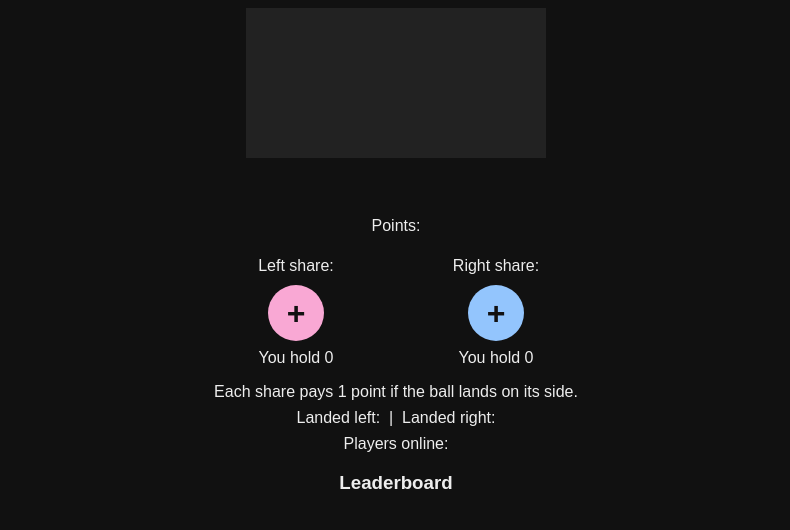
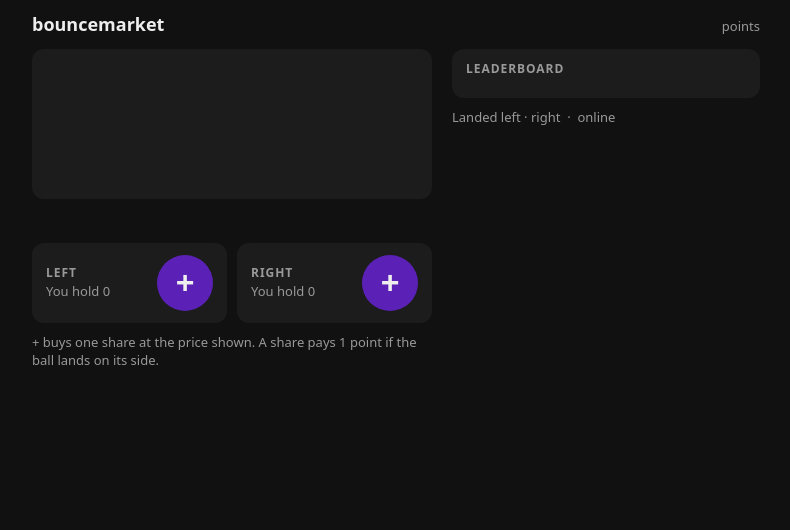
Before and after one commit to Minh-Anh/bouncemarket, a plain HTML site: page index.html in a window 1280 px wide. Shown: the whole page, without its empty margins (244-1034 px from the left). Drawn offline with Linux system fonts and the light colour scheme; no server answers.

Commit message:
UI updates

```diff
--- a/index.html
+++ b/index.html
@@ -6,66 +6,134 @@
   <meta name="viewport" content="width=device-width, initial-scale=1">
   <title>bouncemarket</title>
   <style>
-    body { font-family: sans-serif; text-align: center; background: #111; color: #eee; margin: 8px; }
-    p { margin: 8px 0; }
+    /* The whole palette: yellow as the accent, deep purple for the buy buttons, and three greys. */
+    :root {
+      --background: #111;
+      --panel: #1c1c1c;
+      --text: #eee;
+      --muted: #999;
+      --accent: #fc3;
+      --buy: #5b21b6;
+    }
+    * { box-sizing: border-box; }
+    [hidden] { display: none !important; }  /* without this, a display rule below would un-hide a hidden element */
+    body {
+      margin: 0; background: var(--background); color: var(--text);
+      font: 15px/1.4 system-ui, sans-serif;
+      font-variant-numeric: tabular-nums;  /* digits all the same width, so numbers don't jiggle as they change */
+    }
+    h1, h2, p { margin: 0; }
+    h1 { font-size: 18px; }
+    h2, .label { font-size: 12px; font-weight: bold; letter-spacing: 0.08em; text-transform: uppercase; color: var(--muted); }
+    .muted { color: var(--muted); font-size: 13px; }
+    .panel { background: var(--panel); border-radius: 12px; padding: 12px 14px; }
+
+    /* Top bar: the title on the left, this player's name and points on the right. */
+    #page { max-width: 760px; margin: 0 auto; padding: 0 16px 24px; }
+    header { display: flex; justify-content: space-between; align-items: baseline; padding: 12px 0; }
+    #points { font-size: 18px; font-weight: bold; color: var(--accent); }
+
+    /* Two columns side by side: the game, then the leaderboard taking the space that is left.
+       On a narrow screen the leaderboard doesn't fit beside the game, so it wraps underneath. */
+    main { display: flex; flex-wrap: wrap; justify-content: center; align-items: flex-start; gap: 20px; }
+    #game { flex: 0 1 400px; display: grid; gap: 10px; }
+    #sidebar { flex: 1 1 260px; display: grid; gap: 10px; }
+
     /* The board shrinks to fit a small screen, keeping its shape, and never takes more than
-       half the screen's height, so the bet buttons stay in view below it. */
-    canvas { background: #222; display: block; margin: 0 auto; max-width: 100%; max-height: 50dvh; }
-    #bets { display: flex; max-width: 400px; margin: 0 auto; }
-    .side { flex: 1; }
+       half the screen's height, so the buy buttons stay in view below it. */
+    #board { padding: 0; }
+    canvas { display: block; margin: 0 auto; max-width: 100%; max-height: 50dvh; }
+
+    /* The two halves sit on one line when there is room, and stack on a narrow phone. */
+    #status-line { display: flex; flex-wrap: wrap; justify-content: space-between; align-items: baseline; column-gap: 12px; font-size: 17px; }
+    #status { font-weight: bold; color: var(--accent); }
+    #countdown { color: var(--muted); }
+
+    /* One panel per side: its price and our holding on the left, its buy button on the right. */
+    #market { display: grid; grid-template-columns: 1fr 1fr; gap: 10px; }
+    .side { display: flex; justify-content: space-between; align-items: center; }
+    .price { font-size: 30px; font-weight: bold; line-height: 1.2; }
     .side button {
       width: 56px; height: 56px; border: none; border-radius: 50%;
-      font-size: 32px; font-weight: bold; color: #111; cursor: pointer;
+      font-size: 32px; font-weight: bold; color: var(--text); background: var(--buy); cursor: pointer;
       touch-action: manipulation;  /* stops a quick double tap from zooming the page */
     }
     .side button:active { transform: scale(0.9); }
     .side button:disabled { opacity: 0.3; cursor: default; }
-    .side .price { font-size: 22px; font-weight: bold; }
-    #left-side button { background: #f9a8d4; }
-    #right-side button { background: #93c5fd; }
-    /* Room for two lines, so the page doesn't jump when a long message wraps on a phone. */
-    #message { font-size: 18px; font-weight: bold; color: #fc3; min-height: 2.4em; }
-    #name, #claim button { font-size: 16px; padding: 6px 10px; border-radius: 8px; border: none; }
-    #name { width: 11em; }
-    #claim button { background: #fc3; color: #111; font-weight: bold; cursor: pointer; }
-    #leaderboard { display: inline-block; text-align: left; margin: 0; }
-    #leaderboard .me { color: #fc3; font-weight: bold; }
+
+    #claim { display: flex; gap: 8px; flex-wrap: wrap; margin-top: 8px; }
+    #name, #claim button { font: inherit; padding: 6px 10px; border-radius: 8px; border: none; }
+    #name { flex: 1; min-width: 0; }
+    #claim button { background: var(--accent); color: #111; font-weight: bold; cursor: pointer; }
+    #claim-error { width: 100%; }
+
+    /* Each row: its rank (added by the browser), the name, and the points pushed to the right. */
+    #leaderboard { margin: 8px 0 0; padding-left: 24px; }
+    #leaderboard li { padding: 3px 0; }
+    #leaderboard .points { float: right; font-weight: bold; }
+    #leaderboard .me { color: var(--accent); }
   </style>
 </head>
 <body>
-  <canvas id="canvas"></canvas>
-  <p id="message">&nbsp;</p>
-  <p>Points: <span id="points"></span></p>
-  <div id="bets">
-    <div class="side" id="left-side">
-      <p>Left share: <span class="price" id="price-left"></span></p>
+<div id="page">
+  <header>
+    <h1>bouncemarket</h1>
+    <p><span class="muted" id="my-name"></span> &nbsp;<span id="points"></span> <span class="muted">points</span></p>
+  </header>
+
+  <main>
+    <section id="game">
+      <div class="panel" id="board"><canvas id="canvas"></canvas></div>
+
+      <div id="status-line">
+        <span id="status">&nbsp;</span>
+        <span id="countdown"></span>
+      </div>
+
+      <div id="market">
+        <div class="side panel" id="left-side">
+          <div>
+            <p class="label">Left</p>
+            <p class="price" id="price-left"></p>
+            <p class="muted">You hold <span id="shares-left">0</span></p>
+          </div>
           <button data-side="left">+</button>
-      <p>You hold <span id="shares-left">0</span></p>
         </div>
-    <div class="side" id="right-side">
-      <p>Right share: <span class="price" id="price-right"></span></p>
+        <div class="side panel" id="right-side">
+          <div>
+            <p class="label">Right</p>
+            <p class="price" id="price-right"></p>
+            <p class="muted">You hold <span id="shares-right">0</span></p>
+          </div>
           <button data-side="right">+</button>
-      <p>You hold <span id="shares-right">0</span></p>
         </div>
       </div>
-  <p>Each share pays 1 point if the ball lands on its side.</p>
-  <p>Landed left: <span id="left"></span> &nbsp;|&nbsp; Landed right: <span id="right"></span></p>
-  <p>Players online: <span id="online"></span></p>
 
+      <p class="muted">+ buys one share at the price shown. A share pays 1 point if the ball lands on its side.</p>
+    </section>
+
+    <section id="sidebar">
+      <div class="panel">
+        <h2>Leaderboard</h2>
         <!-- Shown until this player has claimed a name. -->
         <form id="claim" hidden>
           <input id="name" maxlength="16" placeholder="Your name" autocomplete="off">
-    <button>Join the leaderboard</button>
-    <p id="claim-error"></p>
+          <button>Join</button>
+          <p class="muted" id="claim-error"></p>
         </form>
-  <p id="playing-as" hidden>Playing as <b id="my-name"></b></p>
-  <h3>Leaderboard</h3>
         <ol id="leaderboard"></ol>
+      </div>
+      <p class="muted">
+        Landed left <span id="left"></span> · right <span id="right"></span>
+        &nbsp;·&nbsp; <span id="online"></span> online
+      </p>
+    </section>
+  </main>
+</div>
 
   <script>
     const canvas = document.getElementById("canvas");
     const ctx = canvas.getContext("2d");
-    const message = document.getElementById("message");
     const FPS = 60;  // the ball moves one frame every 1/60 second
     let board;
     let game = null;  // the latest public message: the state of the shared game
@@ -110,8 +178,7 @@
 
       // Offer the name form until we have a name, then show the name instead.
       document.getElementById("claim").hidden = me.name !== null;
-      document.getElementById("playing-as").hidden = me.name === null;
-      document.getElementById("my-name").textContent = me.name;
+      document.getElementById("my-name").textContent = me.name || "Guest";
 
       // A share can be bought while betting is open, if we can afford its price.
       for (const buyButton of document.querySelectorAll(".side button")) {
@@ -122,16 +189,17 @@
         buyButton.disabled = !game.betting_open || price > me.points;
       }
 
+      // The status line: what is happening on the left, and the countdown on the right.
+      let status = "Waiting for the first drop";
       if (game.dropping) {
-        message.textContent = game.betting_open ? "Betting is open" : "Betting closed";
-      } else {
-        let text = `Next drop in ${Math.ceil(game.seconds_to_drop)}`;
-        if (game.last_bucket) {
+        status = game.betting_open ? "Betting open" : "Betting closed";
+      } else if (game.last_bucket) {
         const sign = me.last_won > 0 ? "+" : "";
-          text = `Landed ${game.last_bucket}: ${sign}${me.last_won} points. ` + text;
+        status = `Landed ${game.last_bucket} · ${sign}${me.last_won} points`;
       }
-        message.textContent = text;
-      }
+      document.getElementById("status").textContent = status;
+      document.getElementById("countdown").textContent =
+        game.dropping ? "" : `Next drop in ${Math.ceil(game.seconds_to_drop)}s`;
     }
 
     // Each plus button asks the server to buy one share on its side at the current price.
@@ -171,7 +239,12 @@
     function showLeaderboard() {
       const rows = leaderboard.map((entry) => {
         const row = document.createElement("li");
-        row.textContent = `${entry.name}: ${entry.points}`;
+        const name = document.createElement("span");
+        const points = document.createElement("span");
+        name.textContent = entry.name;
+        points.textContent = entry.points;
+        points.className = "points";
+        row.append(name, points);
         if (me && entry.name === me.name) row.className = "me";
         return row;
       });
```
Lines whose indentation alone changed are shown as unchanged.
